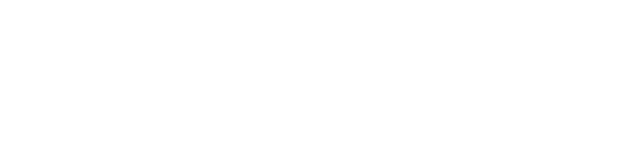
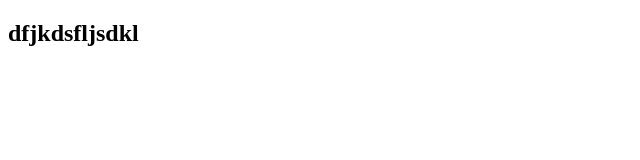
Before and after one commit to lorpottelija/git_test_pr, a plain HTML site: page index.html in a window 1280 px wide. Shown: the whole page, without its empty margins (0-640 px from the left). Drawn offline with Linux system fonts and the light colour scheme.

Commit message:
index.html mo

```diff
--- a/index.html
+++ b/index.html
@@ -4,6 +4,7 @@
     <meta charset="UTF-8">
     <meta name="viewport" content="width=device-width, initial-scale=1.0">
     <title>Hello world!</title>
+    <h2>dfjkdsfljsdkl</h2>
 </head>
 <body>
 
```
